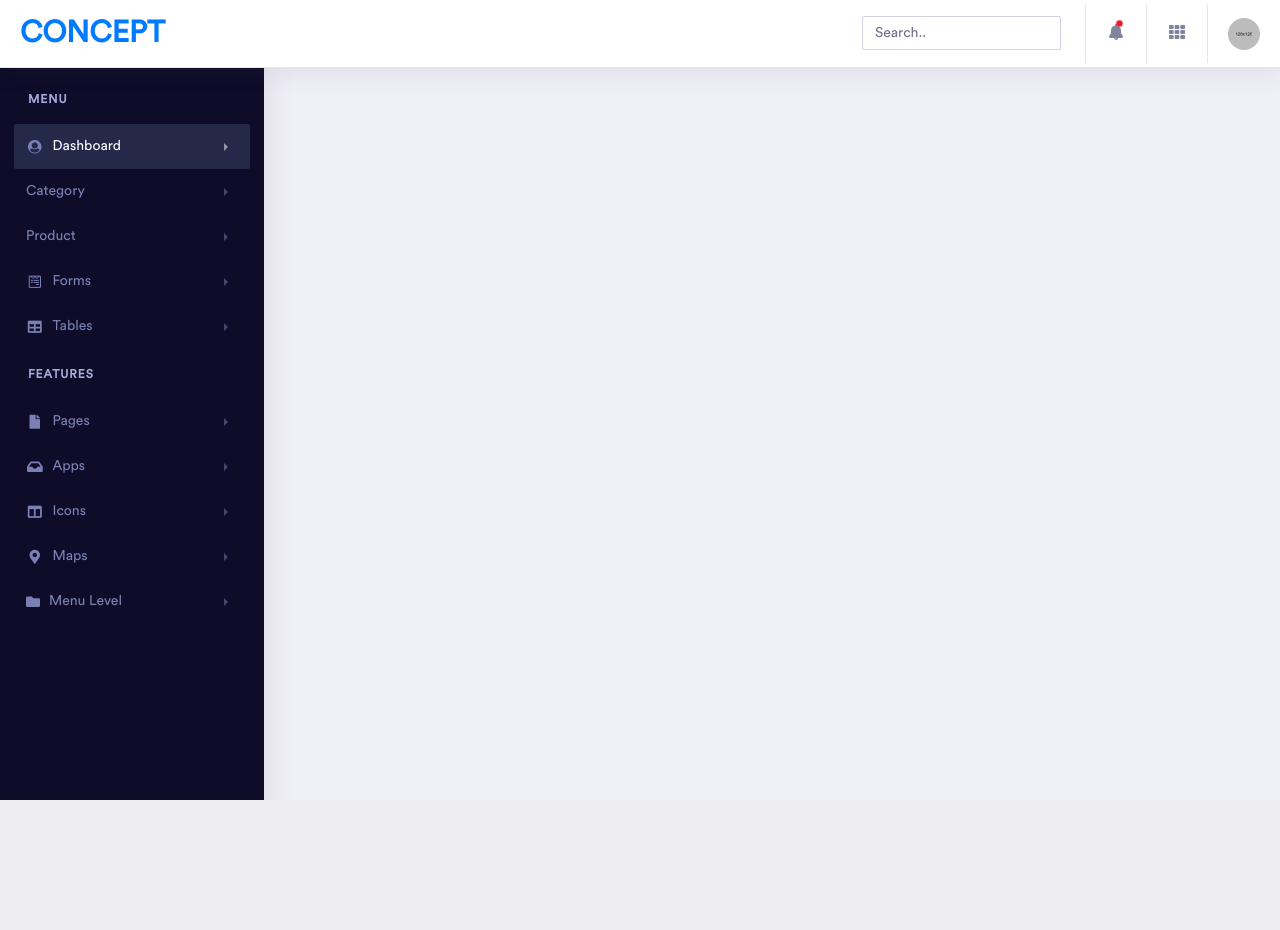
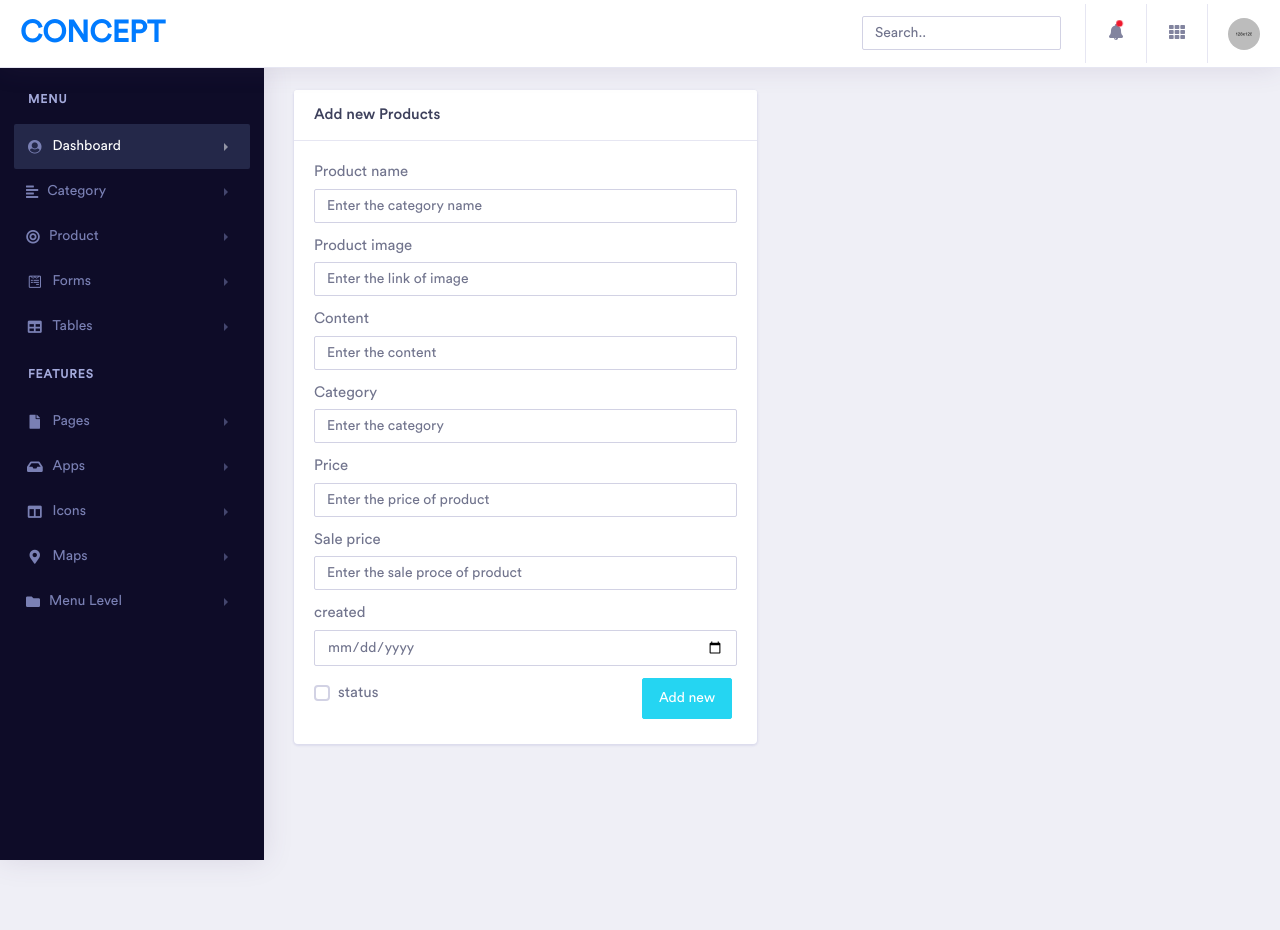
Before and after one commit to DangTrungdev113999/carla, a PHP site: page /admin/modules/addProduct.php in a window 1280 px wide. Before the commit the page ends 800 px from the top, so only its background shows below. Run offline with PHP 8.4, Linux system fonts and the light colour scheme; some web fonts are replaced.

Commit message:
feature add new product

```diff
--- a/admin/header.php
+++ b/admin/header.php
@@ -203,20 +203,21 @@ John Abraham</h5>
                             </li>
 
                             <li class="nav-item">
-                                <a class="nav-link" href="" data-toggle="collapse" aria-expanded="false" data-target="#submenu-11" aria-controls="submenu-11">Category</a>
+                                <a class="nav-link" href="" data-toggle="collapse" aria-expanded="false" data-target="#submenu-11" aria-controls="submenu-11"><i class="fas fa-align-left"></i> Category</a>
                                 <div id="submenu-11" class="collapse submenu" style="">
                                     <ul class="nav flex-column">
                                         <li class="nav-item">
                                             <a class="nav-link" href="../modules/addCategory.php">Thêm mới</a>
                                         </li>
                                         <li class="nav-item">
-                                            <a class="nav-link" href="../modules/categorys.php">danh sách</a>
+                                            <a class="nav-link" href="../modules/categories.php">danh sách</a>
                                         </li>
                                     </ul>
                                 </div>
                             </li>
+
                             <li class="nav-item">
-                                <a class="nav-link" href="" data-toggle="collapse" aria-expanded="false" data-target="#submenu-12" aria-controls="submenu-12">Product</a>
+                                <a class="nav-link" href="" data-toggle="collapse" aria-expanded="false" data-target="#submenu-12" aria-controls="submenu-12"><i class="fas fa-bullseye"></i> Product</a>
                                 <div id="submenu-12" class="collapse submenu" style="">
                                     <ul class="nav flex-column">
                                         <li class="nav-item">
--- a/admin/modules/addCategory.php
+++ b/admin/modules/addCategory.php
@@ -6,7 +6,7 @@
 		$created = ($_POST['created']) ? $_POST['created'] : '3/11/2019';
 		$parentId = ($_POST['parent_id']) ? $_POST['parent_id'] : 0;
 		$ordering = ($_POST['ordering']) ? $_POST['ordering'] : 0;
-		$status = ($_POST['status']) ? $_POST['status'] : 1; // 1 là hiện, 0 là ẩn
+		$status = (isset($_POST['status'])) ? isset($_POST['status']) : 1;  // 1 là hiện, 0 là ẩn
 
 		$insertData = "INSERT INTO category(name, created, ordering, `status`, parent_id)
 		VALUES('$categoryName','$created', '$ordering', '$status','$parentId' )";
@@ -43,7 +43,7 @@
 						            <div class="row">
 						                <div class="col-sm-6 pb-2 pb-sm-4 pb-lg-0 pr-0">
 						                    <label class="be-checkbox custom-control custom-checkbox">
-						                        <input type="checkbox" name="status" value="0" class="custom-control-input"><span class="custom-control-label">status</span>
+						                        <input type="checkbox" name="status" value="1" class="custom-control-input"><span class="custom-control-label">status</span>
 						                    </label>
 						                </div>
 						                <div class="col-sm-6 pl-0">
@@ -60,5 +60,5 @@
 			</div>
 		</div>
 <?php
-	include '../pages/footer.php'
+	include '../footer.php';
 ?>
--- a/admin/modules/addProduct.php
+++ b/admin/modules/addProduct.php
@@ -1,7 +1,78 @@
 <?php
-	include '../header.php'
+	include '../header.php';
+
+	if (isset($_POST['addNew'])) {
+		$productName = $_POST['productName'];
+		$image = $_POST['image'];
+		$content = $_POST['content'];
+		$category_id = $_POST['category_id'];
+		$price = $_POST['price'];
+		$sale_price = $_POST['sale_price'];
+		$status = (isset($_POST['status'])) ? isset($_POST['status']) : 1;
+		$created = ($_POST['created']) ? $_POST['created'] : '12/11/2019';
+
+		$insertData = "INSERT INTO product(name, image, content, category_id, price, sale_price, status, created)
+						VALUES('$productName', '$image', '$content', '$category_id', '$price', '$sale_price', '$status', '$created')";
+
+		mysqli_query($conn, $insertData);
+	};
 ?>
+    <div class="dashboard-wrapper">
+        <div class="container-fluid dashboard-content">
+		    <div class="row">
+		        <div class="col-xl-6 col-lg-6 col-md-12 col-sm-12 col-12">
+		            <div class="card">
+		                <h5 class="card-header">Add new Products</h5>
+		                <div class="card-body">
+		                    <form action="" name="product" method="POST" id="basicform" data-parsley-validate="">
+		                        <div class="form-group">
+		                            <label for="productName">Product name</label>
+		                            <input id="productName" type="text" name="productName" required="" placeholder="Enter the category name"  class="form-control">
+		                        </div>
+		                        <div class="form-group">
+		                            <label for="image">Product image</label>
+		                            <input id="image" type="text" name="image" required="" placeholder="Enter the link of image"  class="form-control">
+		                        </div>
+		                        <div class="form-group">
+		                            <label for="content">Content</label>
+		                            <input id="content" type="text" name="content" required="" placeholder="Enter the content"  class="form-control">
+		                        </div>
+		                        <div class="form-group">
+		                            <label for="category_id">Category</label>
+		                            <input id="category_id" type="text" name="category_id" required=""  placeholder="Enter the category"  class="form-control">
+		                        </div>
+		                        <div class="form-group">
+		                            <label for="price">Price</label>
+		                            <input id="price" type="number" name="price" required=""  placeholder="Enter the price of product"  class="form-control">
+		                        </div>
+		                        <div class="form-group">
+		                            <label for="sale_price">Sale price</label>
+		                            <input id="sale_price" type="number" name="sale_price" required=""  placeholder="Enter the sale proce of product"  class="form-control">
+		                        </div>
+		                        <div class="form-group">
+		                            <label for="created">created</label>
+		                            <input id="created" type="date" name="created" value="" placeholder="Enter the created"  class="form-control">
+		                        </div>
 
+					            <div class="row">
+					                <div class="col-sm-6 pb-2 pb-sm-4 pb-lg-0 pr-0">
+					                    <label class="be-checkbox custom-control custom-checkbox">
+					                        <input type="checkbox" name="status" value="0" class="custom-control-input"><span class="custom-control-label">status</span>
+					                    </label>
+					                </div>
+					                <div class="col-sm-6 pl-0">
+					                    <p class="text-right">
+					                        <button type="submit" name="addNew" class="btn btn-space btn-info">Add new</button>
+					                    </p>
+					                </div>
+					            </div>
+		                    </form>
+		                </div>
+		            </div>
+		        </div>
+		    </div>
+		</div>
+	</div>
 <?php
-	include '../footer.php'
+	include '../footer.php';
 ?>
--- a/admin/modules/categorys.php
+++ b/admin/modules/categorys.php
@@ -1,7 +1,7 @@
 <?php
-	include '../header.php'
+	include '../header.php';
 ?>
 
 <?php
-	include '../footer.php'
+	include '../footer.php';
 ?>
--- a/admin/modules/products.php
+++ b/admin/modules/products.php
@@ -1,7 +1,7 @@
 <?php
-	include '../header.php'
+	include '../header.php';
 ?>
 
 <?php
-	include '../footer.php'
+	include '../footer.php';
 ?>
```
